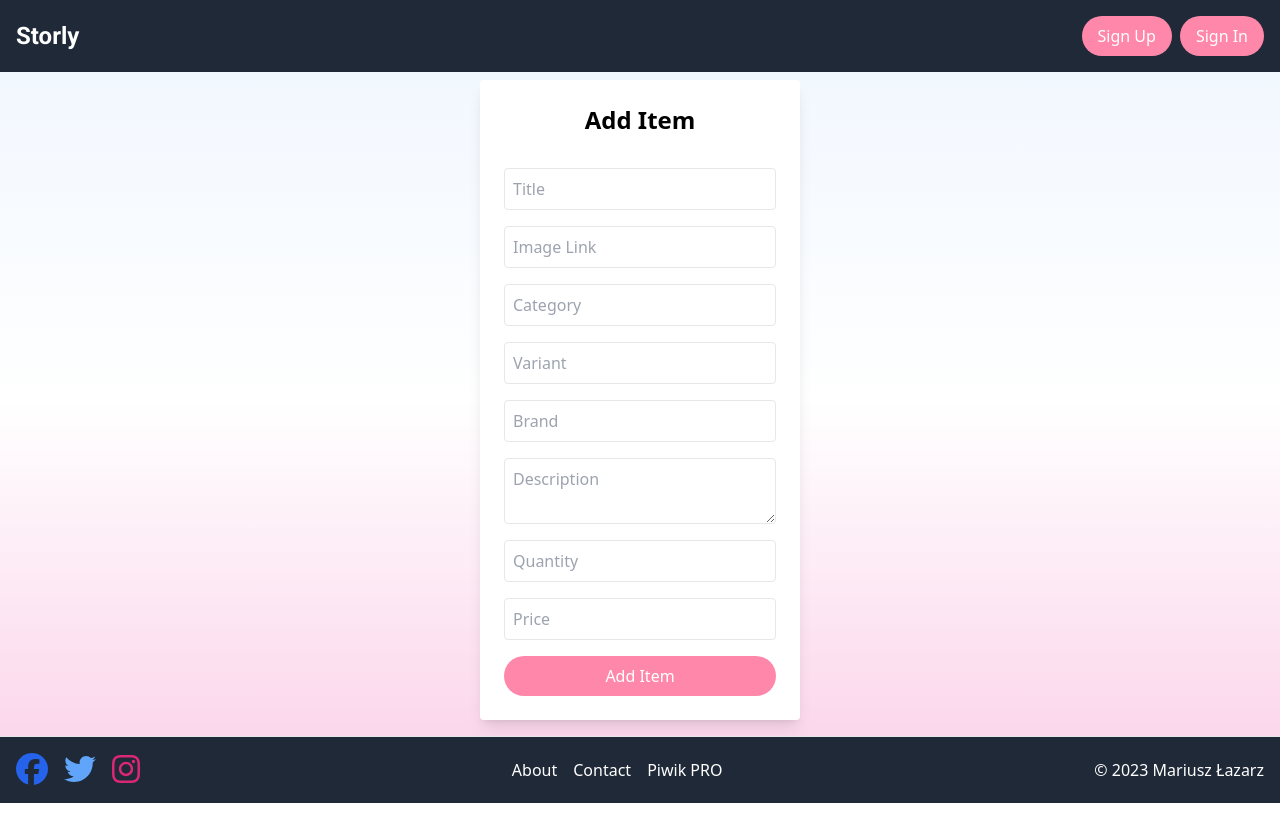
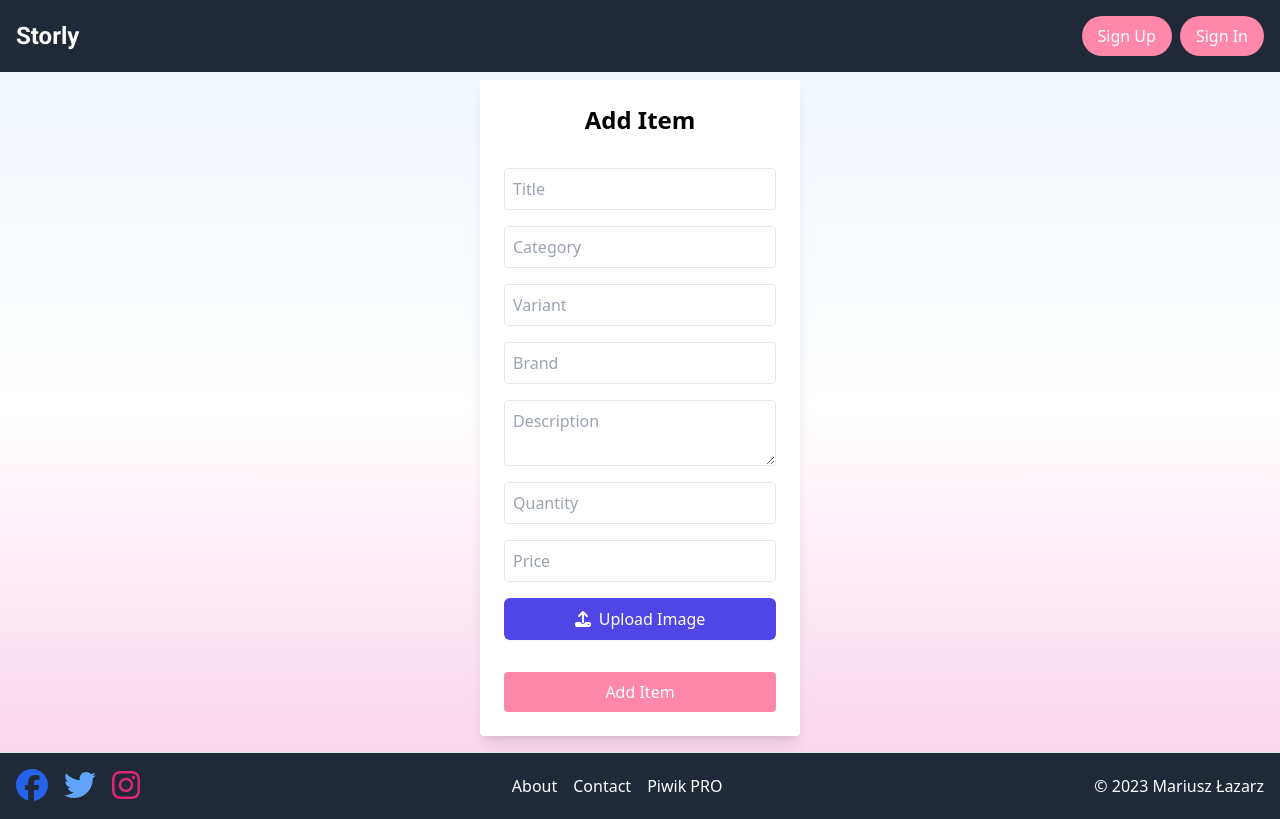
Before and after one commit to Mariusz-Lazarz/Storly, a React (Create React App) app: page /add in a window 1280 px wide. Built offline with nearby package versions, Linux system fonts and the light colour scheme; no server answers; what @piwikpro/react-piwik-pro would draw is missing.

Commit message:
now you add images as files not link when adding product

```diff
--- a/src/components/AddItem/AddItemForm.js
+++ b/src/components/AddItem/AddItemForm.js
@@ -1,11 +1,21 @@
-import React, { useState, useEffect } from "react";
-import { getDatabase, ref, set, push } from "firebase/database";
+import React, { useState, useEffect, useRef } from "react";
+import { getDatabase, ref as dbRef, set, push } from "firebase/database";
 import { getAuth, onAuthStateChanged } from "firebase/auth";
+import {
+  getStorage,
+  ref as strgRef,
+  uploadBytesResumable,
+  getDownloadURL,
+} from "firebase/storage";
 import { useNavigate } from "react-router-dom";
+import ImageUpload from "./ImageUpload";
+import Modal from "../Modal/Modal";
+import LoadingSpinner from "../../utils/LoadingSpinner";
 
 function AddItemForm() {
   const [title, setTitle] = useState("");
-  const [imageLink, setImageLink] = useState("");
+  const [imagePreviewUrl, setImagePreviewUrl] = useState("");
+  const [imageFile, setImageFile] = useState(null);
   const [category, setCategory] = useState("");
   const [variant, setVariant] = useState("");
   const [brand, setBrand] = useState("");
@@ -13,8 +23,10 @@ function AddItemForm() {
   const [quantity, setQuantity] = useState("");
   const [price, setPrice] = useState("");
   const [error, setError] = useState(null);
+  const [isLoading, setIsLoading] = useState(false);
   const navigate = useNavigate();
   const [auth, setAuth] = useState(null);
+  const fileInputRef = useRef();
 
   useEffect(() => {
     const auth = getAuth();
@@ -29,37 +41,104 @@ function AddItemForm() {
     return () => unsubscribe();
   }, []);
 
+  const handleFileUpload = (e) => {
+    const file = e.target.files[0];
+
+    if (file) {
+      const fileSizeLimit = 5 * 1024 * 1024; // 5 MB in bytes
+      const allowedFileTypes = ["image/jpeg", "image/png"];
+
+      if (!allowedFileTypes.includes(file.type)) {
+        setError("Please upload an image file (jpg or png).");
+        return;
+      }
+
+      if (file.size > fileSizeLimit) {
+        setError("File size should be less than 5MB.");
+        return;
+      }
+
+      setError(null);
+      setImageFile(file);
+
+      const reader = new FileReader();
+      reader.onloadend = () => {
+        setImagePreviewUrl(reader.result);
+      };
+      reader.readAsDataURL(file);
+    }
+  };
+
+  const removeImage = () => {
+    setImageFile(null);
+    setImagePreviewUrl("");
+
+    if (fileInputRef.current) {
+      fileInputRef.current.value = "";
+    }
+  };
+
   const addItem = async (e) => {
+    console.log("addItem called");
     e.preventDefault();
-
-    if (!auth.currentUser) {
+    console.log("imageFile value:", imageFile);
+    if (!auth) {
       setError("Please login to add an item");
       return;
     }
 
+    if (!imageFile) {
+      setError("Please select an image file to upload");
+      console.log("image not added");
+      return;
+    }
+
+    setIsLoading(true);
+
     try {
+      const storage = getStorage();
+      const uniqueFileName = `${new Date().getTime()}-${imageFile.name}`;
+      const storageRef = strgRef(storage, `images/${uniqueFileName}`);
+      const uploadTask = uploadBytesResumable(storageRef, imageFile);
+
+      uploadTask.on(
+        "state_changed",
+        (snapshot) => {},
+        (error) => {
+          setError(error.message);
+          console.log(error.message);
+        },
+        async () => {
+          const downloadURL = await getDownloadURL(uploadTask.snapshot.ref);
+
           const db = getDatabase();
-      const newItemRef = push(ref(db, "items"));
+          const newItemRef = push(dbRef(db, "items"));
           await set(newItemRef, {
             title,
-        imageLink,
+            imageLink: downloadURL,
             category,
             variant,
             brand,
             description,
             quantity: parseInt(quantity, 10),
             price: parseFloat(price).toFixed(2),
-        userId: auth.currentUser.uid,
+            userId: auth.uid,
           });
+
           console.log("Item added successfully");
           setTitle("");
-      setImageLink("");
+          setImageFile(null);
+          setImagePreviewUrl("");
           setDescription("");
           setQuantity("");
           setPrice("");
           setError(null);
+          setIsLoading(false);
           navigate("/store");
+        }
+      );
     } catch (error) {
+      setIsLoading(false);
       setError(error.message);
     }
   };
@@ -77,15 +156,6 @@ function AddItemForm() {
           className="p-2 border rounded"
           required
         />
-        <input
-          type="url"
-          placeholder="Image Link"
-          value={imageLink}
-          onChange={(e) => setImageLink(e.target.value)}
-          className="p-2 border rounded"
-          required
-        />
-
         <input
           type="text"
           placeholder="Category"
@@ -134,13 +204,19 @@ function AddItemForm() {
           step="0.01"
           required
         />
-        <button
-          type="submit"
-          className="bg-light-pink text-white p-2 rounded-full"
-        >
+        <ImageUpload
+          onUpload={handleFileUpload}
+          onRemove={removeImage}
+          imagePreviewUrl={imagePreviewUrl}
+          fileInputRef={fileInputRef}
+        />
+        <button type="submit" className="bg-light-pink text-white p-2 rounded">
           Add Item
         </button>
       </form>
+      <Modal isOpen={isLoading} onClose={null}>
+        <LoadingSpinner />
+      </Modal>
     </div>
   );
 }
--- /dev/null
+++ b/src/components/AddItem/ImageUpload.js
@@ -0,0 +1,43 @@
+import { FontAwesomeIcon } from "@fortawesome/react-fontawesome";
+import { faUpload } from "@fortawesome/free-solid-svg-icons";
+
+const ImageUpload = ({ onUpload, onRemove, imagePreviewUrl, fileInputRef }) => {
+  return (
+    <>
+      <input
+        type="file"
+        onChange={onUpload}
+        className="hidden"
+        ref={fileInputRef}
+        id="fileInput"
+      />
+      <label
+        htmlFor="fileInput"
+        className="cursor-pointer inline-flex items-center justify-center px-4 py-2 border border-transparent text-base font-medium rounded-md shadow-sm text-white bg-indigo-600 hover:bg-indigo-700 mt-4"
+      >
+        <FontAwesomeIcon icon={faUpload} className="mr-2" />
+        Upload Image
+      </label>
+      <div className="relative mt-4 mx-auto inline-block">
+        <img
+          src={imagePreviewUrl}
+          alt="Selected Preview"
+          className={`${
+            imagePreviewUrl ? "" : "hidden"
+          } w-24 h-24 object-cover border border-gray-300 rounded-md`}
+        />
+        {imagePreviewUrl && (
+          <button
+            onClick={onRemove}
+            className="absolute top-1 right-1 bg-red-500 text-white rounded-full w-4 h-4 flex items-center justify-center"
+            style={{ transform: "translate(50%, -50%)" }}
+          >
+            <span className="text-xs leading-none">&#x2715;</span>
+          </button>
+        )}
+      </div>
+    </>
+  );
+};
+
+export default ImageUpload;
```
Lines whose indentation alone changed are shown as unchanged.
